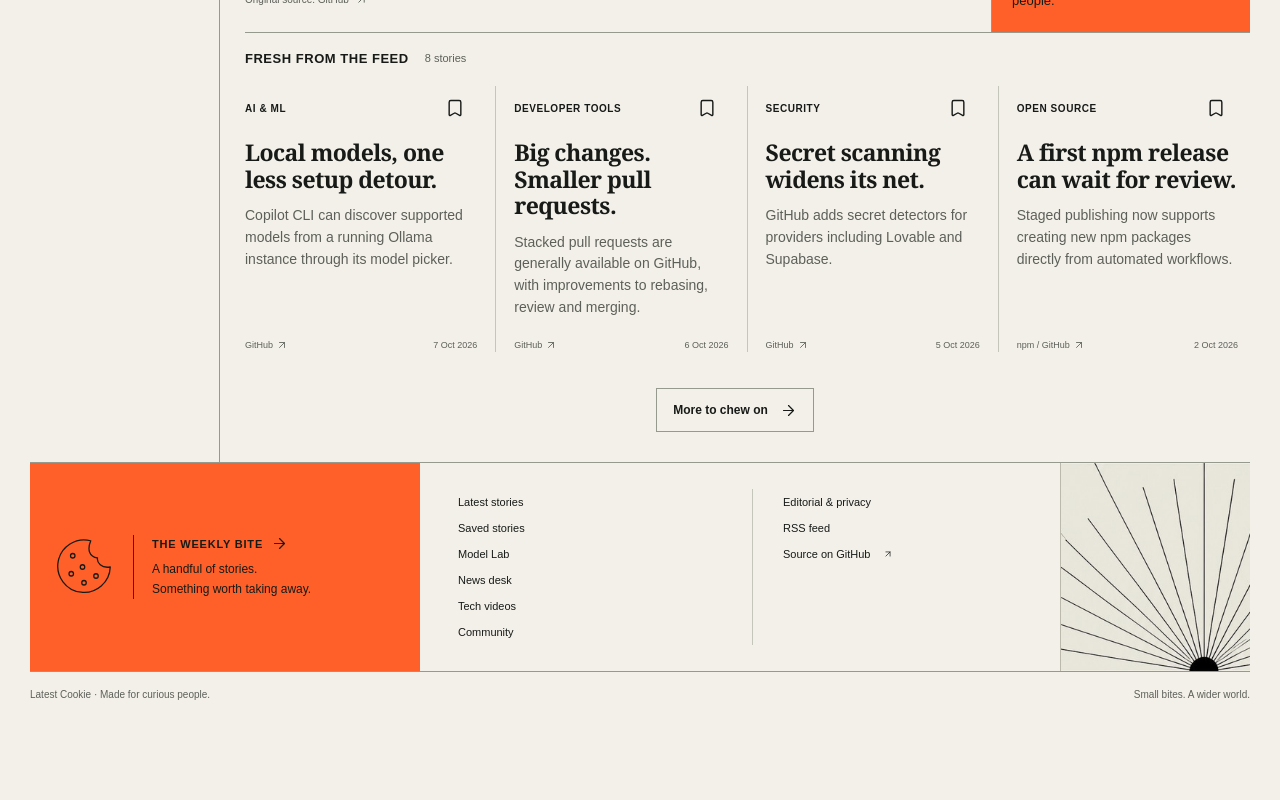
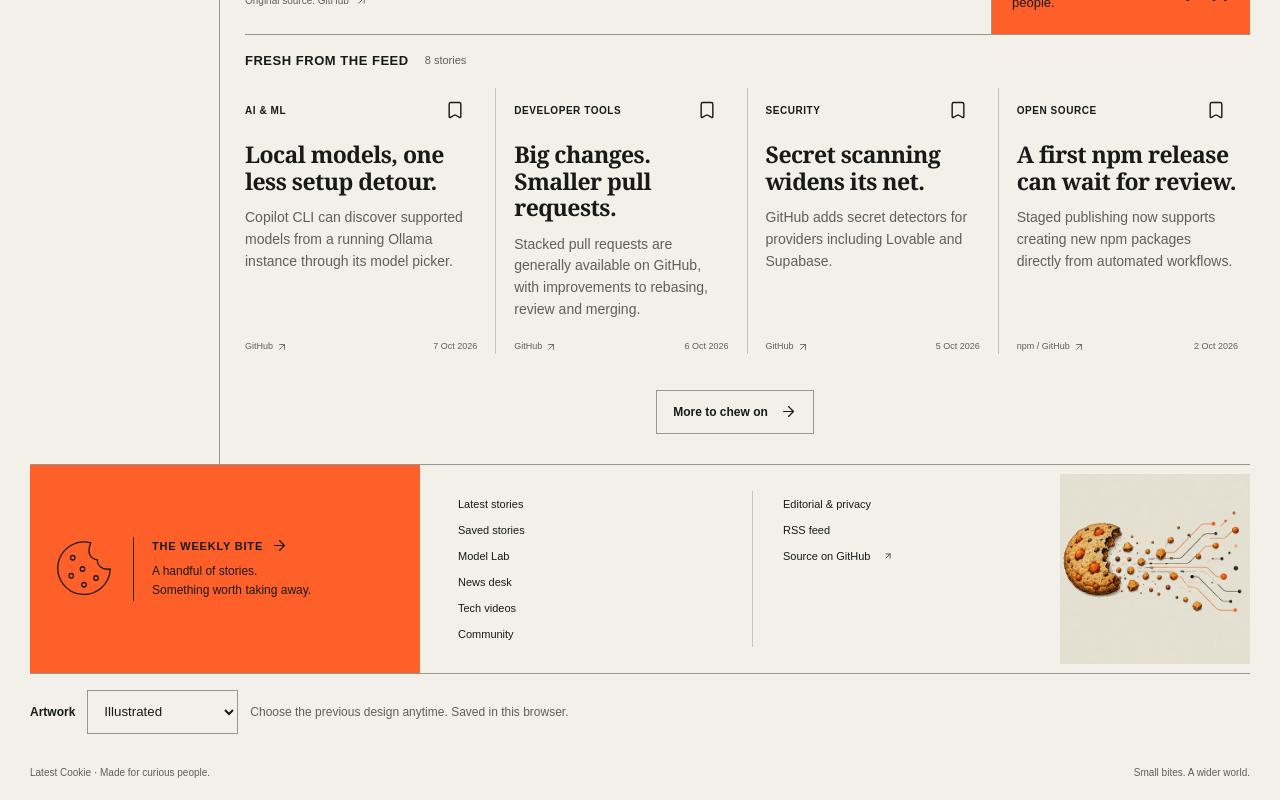
Before and after one commit to SayamDev/latest-cookie, a React (Vite) app: page / in a window 1280 px wide. Shown: the part 967-1767 px from the top of the page. Before the commit the page ends 1689 px from the top, so only its background shows below. Built offline with nearby package versions, Linux system fonts and the light colour scheme; a web font is replaced by a local one.

Commit message:
Add optional section illustrations with original-design switch

```diff
--- /dev/null
+++ b/src/components/SectionArt.tsx
@@ -0,0 +1,69 @@
+import { Children, type ReactNode } from "react";
+export type ArtKind =
+  | "news"
+  | "watch"
+  | "models"
+  | "weekly"
+  | "about"
+  | "community"
+  | "jar"
+  | "footer";
+const kinds: ArtKind[] = [
+  "news",
+  "watch",
+  "models",
+  "weekly",
+  "about",
+  "community",
+  "jar",
+  "footer",
+];
+export function SectionArt({
+  kind,
+  className = "",
+}: {
+  kind: ArtKind;
+  className?: string;
+}) {
+  const index = kinds.indexOf(kind);
+  return (
+    <span
+      aria-hidden="true"
+      className={`section-art ${className}`}
+      style={{
+        backgroundImage: `url(${import.meta.env.BASE_URL}art/section-artwork.jpg)`,
+        backgroundPosition: `${((index % 4) * 100) / 3}% ${index < 4 ? 0 : 100}%`,
+      }}
+    />
+  );
+}
+export function ArtHeading({
+  kind,
+  children,
+  id,
+}: {
+  kind: ArtKind;
+  children: ReactNode;
+  id?: string;
+}) {
+  return (
+    <div className="art-heading">
+      <h1 id={id}>
+        {Children.map(children, (child) =>
+          typeof child === "string"
+            ? child.split(/(\.)/).map((part, i) =>
+                part === "." ? (
+                  <span className="title-dot" key={i}>
+                    .
+                  </span>
+                ) : (
+                  part
+                ),
+              )
+            : child,
+        )}
+      </h1>
+      <SectionArt kind={kind} />
+    </div>
+  );
+}
--- a/src/features/daily/DailyPages.tsx
+++ b/src/features/daily/DailyPages.tsx
@@ -1,3 +1,4 @@
+import { ArtHeading } from "../../components/SectionArt";
 import { useState } from "react";
 import { ArrowUpRight, Play, RefreshCw } from "lucide-react";
 import initial from "../../data/daily.json";
@@ -148,7 +149,9 @@
     <section className="daily-page">
       <header className="lab-intro">
         <div>
-          <h1>{video ? "PRESS PLAY." : "THE NEWS DESK."}</h1>
+          <ArtHeading kind={video ? "watch" : "news"}>
+            {video ? "PRESS PLAY." : "THE NEWS DESK."}
+          </ArtHeading>
           <p>
             {video
               ? "Good tech. Worth watching."
--- a/src/features/models/ModelsPage.tsx
+++ b/src/features/models/ModelsPage.tsx
@@ -1,3 +1,4 @@
+import { ArtHeading } from "../../components/SectionArt";
 import { useState } from "react";
 import { ArrowUpRight, Check, Link, Plus, X } from "lucide-react";
 import { daily, stamp, FreshnessNotice } from "../daily/DailyPages";
@@ -134,9 +135,9 @@
     <section className="model-lab" aria-labelledby="model-title">
       <header className="lab-intro">
         <div>
-          <h1 id="model-title">
-            MODEL LAB<span>.</span>
-          </h1>
+          <ArtHeading kind="models" id="model-title">
+            MODEL LAB.
+          </ArtHeading>
           <p>Know the trade-offs. Then build.</p>
         </div>
         <div className="lab-edition">
--- a/src/main.tsx
+++ b/src/main.tsx
@@ -1,3 +1,4 @@
+import { ArtHeading, SectionArt } from "./components/SectionArt";
 import React, { useEffect, useRef, useState } from "react";
 import { createRoot } from "react-dom/client";
 import {
@@ -64,6 +65,26 @@
   );
 }
 function App() {
+  const [artwork, setArtwork] = useState(() => {
+    try {
+      return localStorage.getItem("latest-cookie-artwork") !== "original";
+    } catch {
+      return true;
+    }
+  });
+  useEffect(() => {
+    document.documentElement.dataset.artwork = artwork
+      ? "illustrated"
+      : "original";
+    try {
+      localStorage.setItem(
+        "latest-cookie-artwork",
+        artwork ? "illustrated" : "original",
+      );
+    } catch {
+      /* Preference remains available for this visit. */
+    }
+  }, [artwork]);
   const [dailyData, setDailyData] = useState(daily);
   const [stories, setStories] = useState(() => validateStories(rawStories));
   const path = decodeURI(location.pathname)
@@ -377,7 +398,7 @@
             <>
               {isSaved && (
                 <div className="page-intro">
-                  <h1>YOUR COOKIE JAR.</h1>
+                  <ArtHeading kind="jar">YOUR COOKIE JAR.</ArtHeading>
                   <p>Good reads, kept for later. Saved only in this browser.</p>
                   {saved.length > 0 && (
                     <button className="text-button" onClick={clear}>
@@ -440,7 +461,8 @@
                       </h2>
                       {saved.length === 0 ? (
                         <div className="jar-empty">
-                          <Bookmark size={30} />
+                          <SectionArt kind="jar" className="rail-jar-art" />
+                          <Bookmark className="original-empty-icon" size={30} />
                           <h3>Found a good one?</h3>
                           <p>
                             Tap the bookmark on any story. We’ll keep it here
@@ -508,7 +530,14 @@
               </div>
               {filtered.length === 0 ? (
                 <div className="empty-state">
-                  <Search size={32} />
+                  {isSaved && !saved.length ? (
+                    <>
+                      <SectionArt kind="jar" className="empty-jar-art" />
+                      <Search className="original-empty-icon" size={32} />
+                    </>
+                  ) : (
+                    <Search size={32} />
+                  )}
                   <h2>
                     {isSaved && !saved.length
                       ? "Your jar is empty."
@@ -622,7 +651,7 @@
             <section className="briefing-page">
               <div className="page-intro">
                 <span className="topic-label">The weekly bite</span>
-                <h1>{briefings[0].title}</h1>
+                <ArtHeading kind="weekly">{briefings[0].title}</ArtHeading>
                 <p>{briefings[0].description}</p>
                 <div className="briefing-meta">
                   <time dateTime={briefings[0].date}>
@@ -650,11 +679,11 @@
           ) : path === "community" ? (
             <section className="community-page">
               <div className="page-intro">
-                <h1>
+                <ArtHeading kind="community">
                   GOOD TECH.
                   <br />
                   BETTER COMPANY.
-                </h1>
+                </ArtHeading>
                 <p>
                   For the people who open the docs, follow the rabbit hole, and
                   share what they find.
@@ -720,11 +749,11 @@
           ) : path === "about" ? (
             <section className="about-page">
               <div className="page-intro">
-                <h1>
+                <ArtHeading kind="about">
                   STAY CURIOUS.
                   <br />
                   SKIP THE FILLER.
-                </h1>
+                </ArtHeading>
                 <p>
                   Latest Cookie is an independent corner of the web for people
                   who care about how technology actually works.
@@ -831,13 +860,28 @@
             </nav>
           </div>
           <img
-            className="footer-art"
+            className="footer-art original-footer-art"
             src={href("art/radial-art.jpg")}
             alt=""
             width="214"
             height="143"
             loading="lazy"
           />
+          <SectionArt kind="footer" className="new-footer-art" />
+        </div>
+        <div className="artwork-preference">
+          <label htmlFor="artwork-preference">Artwork</label>
+          <select
+            id="artwork-preference"
+            value={artwork ? "illustrated" : "original"}
+            onChange={(e) => setArtwork(e.target.value === "illustrated")}
+          >
+            <option value="illustrated">Illustrated</option>
+            <option value="original">Original design</option>
+          </select>
+          <span>
+            Choose the previous design anytime. Saved in this browser.
+          </span>
         </div>
         <div className="colophon">
           <span>Latest Cookie · Made for curious people.</span>
--- a/src/style.css
+++ b/src/style.css
@@ -74,10 +74,9 @@
   padding: 20px 30px 0;
 }
 .top {
-  grid-template-columns: minmax(450px, 1fr) minmax(
-      220px,
-      300px
-    ) 110px 135px 44px;
+  grid-template-columns:
+    minmax(450px, 1fr) minmax(220px, 300px)
+    110px 135px 44px;
   min-height: 105px;
   border-color: var(--strong-rule);
   align-items: center;
@@ -910,10 +909,9 @@
     display: none;
   }
   .top {
-    grid-template-columns: minmax(310px, 1fr) minmax(
-        190px,
-        260px
-      ) 100px 120px 44px;
+    grid-template-columns:
+      minmax(310px, 1fr) minmax(190px, 260px)
+      100px 120px 44px;
   }
   .brand-name {
     font-size: 58px;
@@ -1449,3 +1447,99 @@
   text-transform: uppercase;
   letter-spacing: 0.04em;
 }
+
+/* Optional editorial artwork: existing page grids and navigation stay intact. */
+.art-heading {
+  display: flex;
+  align-items: center;
+  gap: clamp(18px, 3vw, 44px);
+}
+.art-heading h1 {
+  min-width: 0;
+}
+.section-art {
+  display: inline-block;
+  flex: 0 0 auto;
+  width: clamp(90px, 12vw, 170px);
+  aspect-ratio: 1;
+  background-size: 400% 200%;
+  background-repeat: no-repeat;
+  mix-blend-mode: multiply;
+}
+.art-heading .title-dot {
+  color: var(--accent);
+}
+.lab-intro > div:first-child {
+  min-width: 0;
+}
+.empty-jar-art {
+  width: 160px;
+  margin-bottom: 16px;
+}
+.original-empty-icon,
+.original-footer-art {
+  display: none;
+}
+.new-footer-art {
+  width: 100%;
+  max-width: 260px;
+  align-self: center;
+  justify-self: center;
+}
+.artwork-preference {
+  display: flex;
+  align-items: center;
+  flex-wrap: wrap;
+  gap: 12px;
+  padding: 16px 0;
+  font-size: 12px;
+}
+.artwork-preference label {
+  font-weight: 700;
+}
+.artwork-preference select {
+  min-height: 44px;
+  padding: 8px 28px 8px 12px;
+  color: var(--ink);
+  background: var(--paper);
+  border: 1px solid var(--strong-rule);
+  border-radius: 0;
+}
+.artwork-preference > span {
+  color: var(--muted);
+}
+html[data-theme="dark"] .section-art {
+  mix-blend-mode: normal;
+}
+html[data-artwork="original"] .section-art {
+  display: none;
+}
+html[data-artwork="original"] .original-footer-art,
+html[data-artwork="original"] .original-empty-icon {
+  display: block;
+}
+html[data-artwork="original"] .art-heading {
+  display: block;
+}
+html[data-artwork="original"] .art-heading .title-dot {
+  color: inherit;
+}
+html[data-artwork="original"] .model-lab .title-dot {
+  color: var(--accent);
+}
+@media (max-width: 650px) {
+  .art-heading {
+    gap: 16px;
+  }
+  .art-heading .section-art {
+    width: 76px;
+  }
+  .new-footer-art {
+    max-width: 200px;
+  }
+}
+.rail-jar-art {
+  width: 110px;
+  mix-blend-mode: normal;
+  margin-bottom: 8px;
+}
```
Also changed, not shown: public/art/section-artwork.jpg (added), 1 other file (tests, documents, lock files or other folders).
